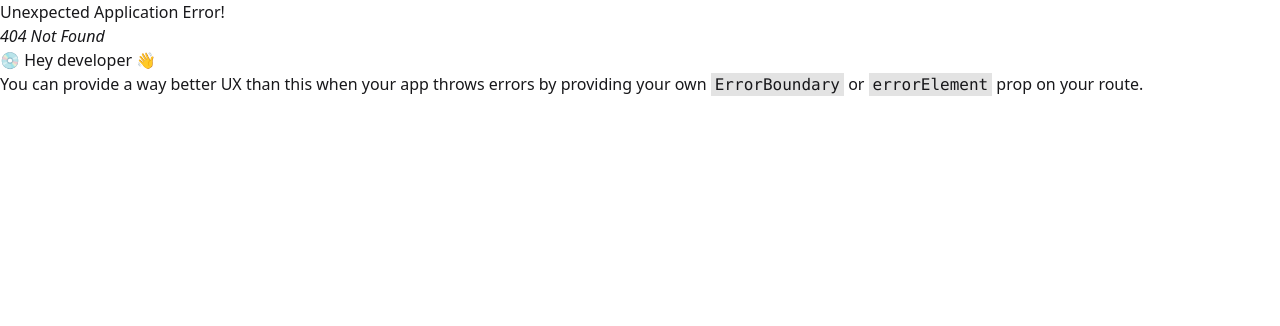
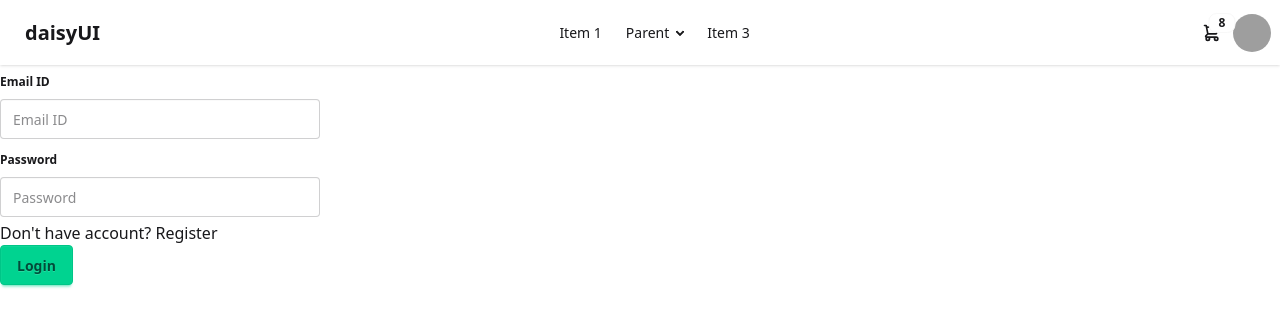
Before and after one commit to nidheeshentri/e62-ecommerce-client, a React (Vite) app: page /login in a window 1280 px wide. Before the commit this address had no page. Shown: the top 326 px of the page. Built offline with nearby package versions, Linux system fonts and the light colour scheme; grey boxes are pictures that could not be loaded.

Commit message:
cart functionalities

```diff
--- a/src/components/Header.jsx
+++ b/src/components/Header.jsx
@@ -1,4 +1,5 @@
 import React from 'react'
+import { Link } from 'react-router-dom'
 
 const Header = () => {
     return (
@@ -37,7 +38,7 @@ const Header = () => {
                                 <span className="text-lg font-bold">8 Items</span>
                                 <span className="text-info">Subtotal: $999</span>
                                 <div className="card-actions">
-                                    <button className="btn btn-primary btn-block">View cart</button>
+                                    <Link to = "/cart" className="btn btn-primary btn-block">View cart</Link>
                                 </div>
                             </div>
                         </div>
--- a/src/components/ProductComponent.jsx
+++ b/src/components/ProductComponent.jsx
@@ -1,8 +1,26 @@
+import axios from 'axios'
 import React from 'react'
 
+const api_domain = import.meta.env.VITE_API_DOMAIN
+
 const ProductComponent = (props) => {
+    const addToCart = () => {
+        const header = {
+            headers: {
+                Authorization: `Bearer ${localStorage.getItem("token")}`
+            }
+        }
+        axios.post(`${api_domain}/api/user/add-to-cart`, {productId: props.product._id}, header)
+        .then(res => {
+            console.log(res.data)
+            alert(res.data.message)
+        })
+        .catch(err => {
+            console.log(err.response)
+        })
+    }
     return (
-        <div className="card bg-base-100 w-96 shadow-sm">
+        <div className="card bg-base-100 shadow-sm">
             <figure>
                 <img
                     src={props.product.productImage}
@@ -12,7 +30,7 @@ const ProductComponent = (props) => {
                 <h2 className="card-title">{props.product.productName}</h2>
                 <p>${props.product.productPrice}</p>
                 <div className="card-actions justify-end">
-                    <button className="btn btn-primary">Buy Now</button>
+                    <button className="btn btn-primary" onClick = {addToCart}>Add to cart</button>
                 </div>
             </div>
         </div>
--- /dev/null
+++ b/src/pages/CartPage.jsx
@@ -0,0 +1,51 @@
+import React, {useEffect, useState} from 'react'
+import axios from 'axios'
+const api_domain = import.meta.env.VITE_API_DOMAIN
+
+const CartPage = () => {
+    const [cartItems, setCartItems] = useState([])
+    useEffect(() => {
+        const header = {
+            headers: {
+                Authorization: `Bearer ${localStorage.getItem("token")}`
+            }
+        }
+        axios.get(`${api_domain}/api/user/cart-items`, header)
+        .then(res => {
+            setCartItems(res.data.cartItems)
+        })
+        .catch(err => {
+            console.log(err.response)
+        })
+    }, [])
+    return (
+        <div>
+            <ul className="list bg-base-100 rounded-box shadow-md">
+
+                <li className="p-4 pb-2 text-xs opacity-60 tracking-wide">Most played songs this week</li>
+                {cartItems.map((cart, setCart) => {
+                    return (
+                        <li className="list-row">
+                            <div><img className="size-10 rounded-box" src={cart.product.productImage} /></div>
+                            <div>
+                                <div>{cart.product.productName}</div>
+                                <div className="text-xs uppercase font-semibold opacity-60">${cart.product.productPrice}</div>
+                            </div>
+                            <button className="btn btn-square btn-ghost">
+                                -
+                            </button>
+                            <p className="btn">
+                                {cart.quantity}
+                            </p>
+                            <button className="btn btn-square btn-ghost">
+                                +
+                            </button>
+                        </li>
+                    )
+                })}
+            </ul>
+        </div>
+    )
+}
+
+export default CartPage
--- a/src/pages/Homepage.jsx
+++ b/src/pages/Homepage.jsx
@@ -39,11 +39,13 @@ const Homepage = () => {
                    })
                 }
             </div>
-            {products.map((product, index) => {
-                return (
-                    <ProductComponent product = {product}/>
-                )
-            })}
+            <div className = "grid grid-cols-1 sm:grid-cols-2 md:grid-cols-3 lg:grid-cols-4 gap-5">
+                {products.map((product, index) => {
+                    return (
+                        <ProductComponent product = {product}/>
+                    )
+                })}
+            </div>
         </div>
     )
 }
--- /dev/null
+++ b/src/pages/Login.jsx
@@ -0,0 +1,51 @@
+import axios from 'axios'
+import React, {useState} from 'react'
+import { Link, useNavigate } from 'react-router-dom'
+
+const api_domain = import.meta.env.VITE_API_DOMAIN
+
+const Login = () => {
+    const navigate = useNavigate()
+    const [data, setData] = useState({
+        email: "",
+        password: ""
+    })
+
+    const loginHandler = (event) => {
+        event.preventDefault()
+        axios.post(`${api_domain}/api/user/login`, data)
+        .then(res => {
+            localStorage.setItem("token", res.data.token)
+            alert("Loggedin successfully")
+            navigate("/")
+        })
+        .catch(err => {
+            console.log(err.response)
+            alert(err.response.data.message)
+        })
+    }
+
+    const changeHandler = (event) => {
+        const tempData = {...data}
+        tempData[event.target.name] = event.target.value
+        setData(tempData)
+    }
+  return (
+    <div>
+        <form onSubmit = {loginHandler}>
+            <fieldset className="fieldset">
+                <legend className="fieldset-legend">Email ID</legend>
+                <input type="email" className="input" name = "email" onChange = {changeHandler} placeholder="Email ID" value = {data.email}/>
+            </fieldset>
+            <fieldset className="fieldset">
+                <legend className="fieldset-legend">Password</legend>
+                <input type="password" className="input" name = "password" onChange = {changeHandler} placeholder="Password" value = {data.password}/>
+            </fieldset>
+            <p>Don't have account? <Link to = "/register">Register</Link></p>
+            <button className="btn btn-success">Login</button>
+        </form>
+    </div>
+  )
+}
+
+export default Login
--- /dev/null
+++ b/src/pages/Register.jsx
@@ -0,0 +1,31 @@
+import React from 'react'
+import { Link } from 'react-router-dom'
+
+const Register = () => {
+  return (
+    <div>
+        <form>
+            <fieldset className="fieldset">
+                <legend className="fieldset-legend">Username</legend>
+                <input type="text" className="input" placeholder="Username" />
+            </fieldset>
+            <fieldset className="fieldset">
+                <legend className="fieldset-legend">Email ID</legend>
+                <input type="email" className="input" placeholder="Email ID" />
+            </fieldset>
+            <fieldset className="fieldset">
+                <legend className="fieldset-legend">Password</legend>
+                <input type="password" className="input" placeholder="Password" />
+            </fieldset>
+            <fieldset className="fieldset">
+                <legend className="fieldset-legend">Confirm Password</legend>
+                <input type="password" className="input" placeholder="Confirm Password" />
+            </fieldset>
+            <p>Don'Already have account? <Link to = "/login">Login</Link></p>
+            <button className="btn btn-success">Register</button>
+        </form>
+    </div>
+  )
+}
+
+export default Register
```
Also changed, not shown: src/main.jsx (+16 -1 lines).
